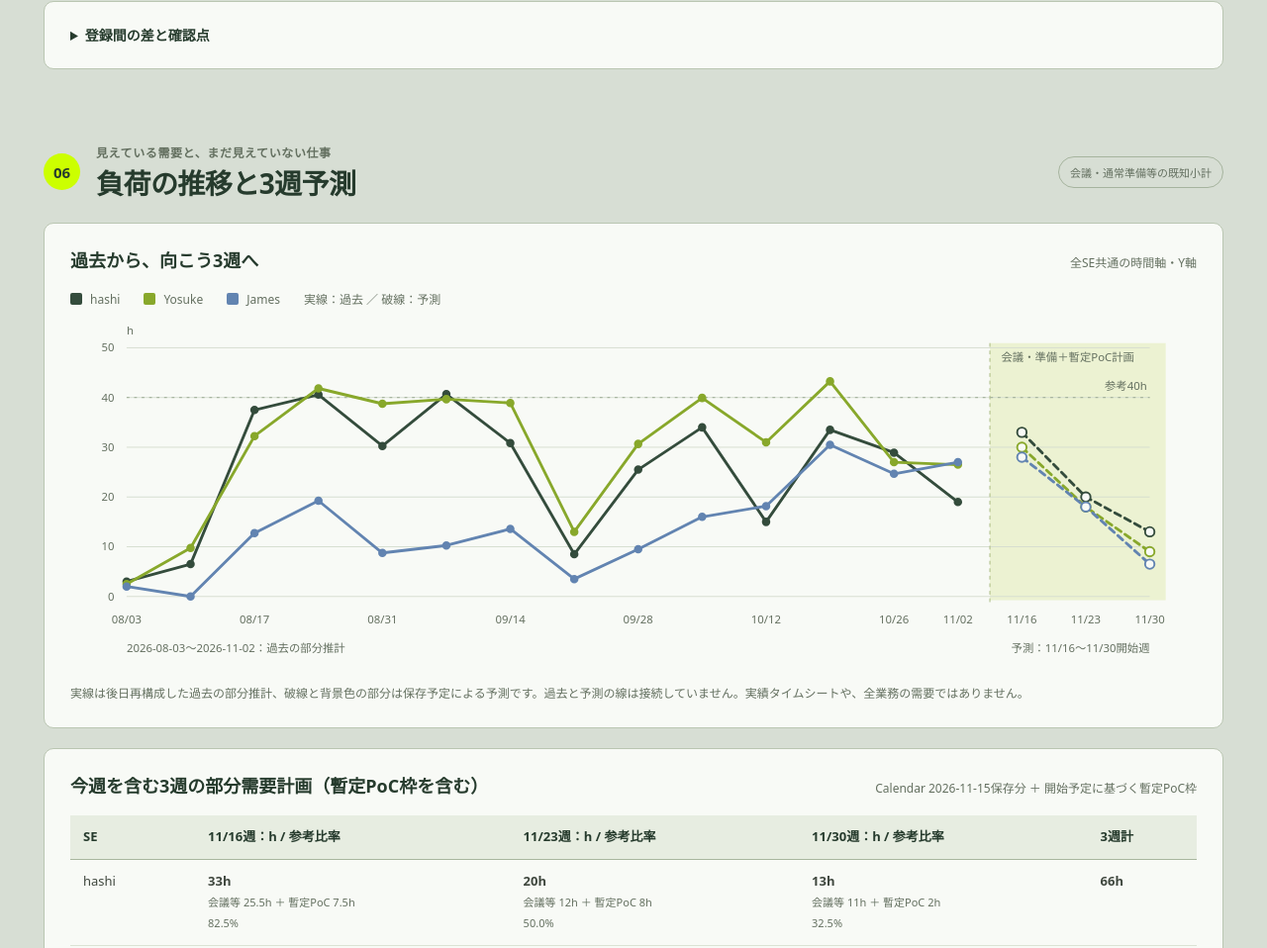
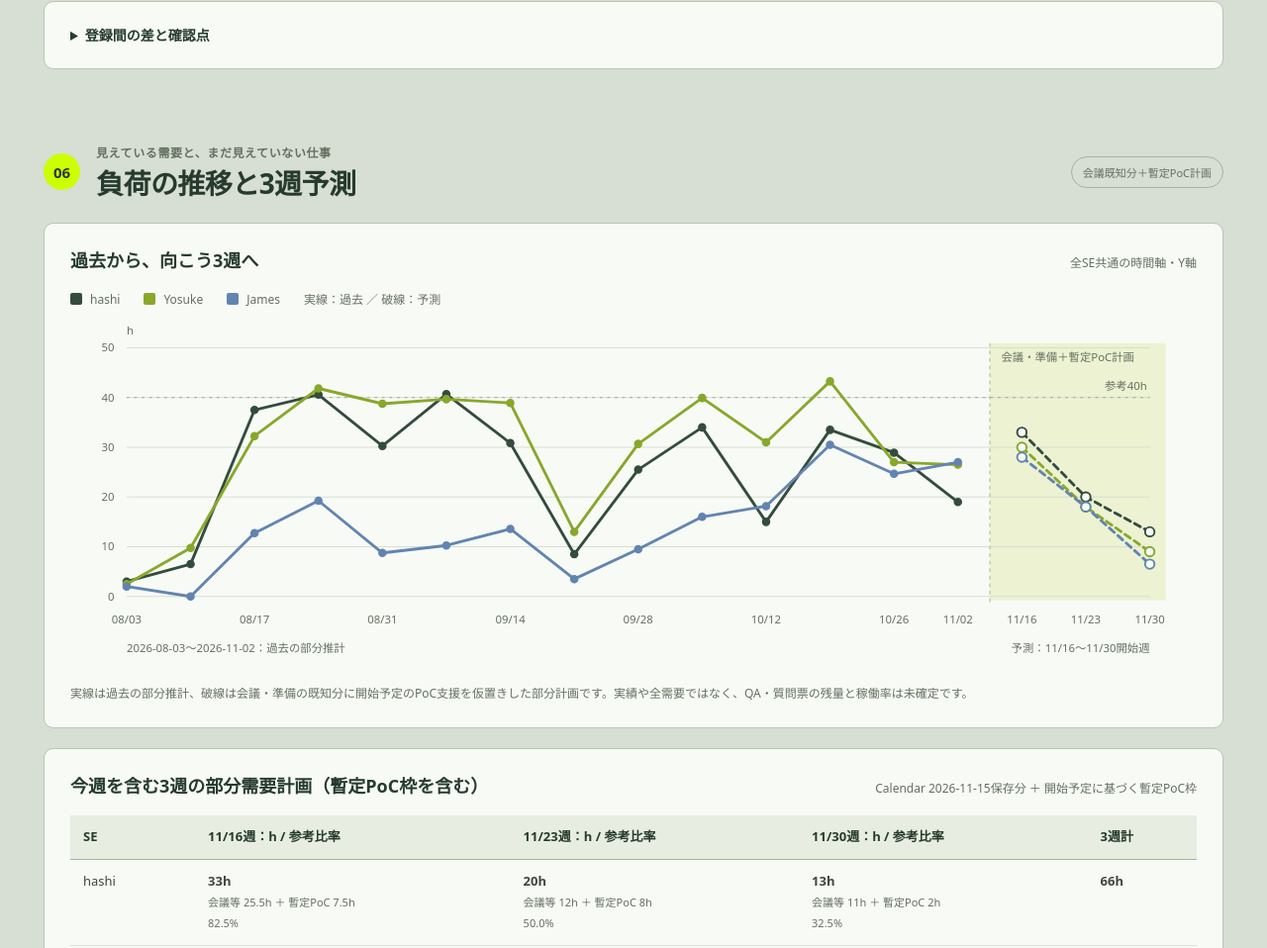
Before and after one commit to picketfence-labs/picketfence-labs.github.io, a plain HTML site: page reports/se-activities/jp-se-weekly-20261116-v2.html in a window 1280 px wide. Shown: the part 10510-11468 px from the top of the page at 99% size. Drawn offline with Linux system fonts and the light colour scheme.

Commit message:
Clarify provisional planning in workload section captions

```diff
--- a/reports/se-activities/jp-se-weekly-20261116-v2.html
+++ b/reports/se-activities/jp-se-weekly-20261116-v2.html
@@ -78,8 +78,8 @@
     <details class="card compact"><summary>登録間の差と確認点</summary><p>Primary欄とTeam Member Primaryの両方を照合します。今回の表示で登録を自動的に修正したり、担当の優先順位を変えたりはしていません。</p><div id="assignment-differences" class="table-scroll"></div></details>
   </section>
   <section id="workload" aria-labelledby="workload-title">
-    <div class="section-head"><span class="section-number">06</span><div><p class="eyebrow">見えている需要と、まだ見えていない仕事</p><h2 id="workload-title">負荷の推移と3週予測</h2></div><span class="scope-chip">会議・通常準備等の既知小計</span></div>
-    <div class="card"><div class="card-head"><h3>過去から、向こう3週へ</h3><p>全SE共通の時間軸・Y軸</p></div><div class="legend" id="se-legend"></div><div id="workload-chart" class="chart-scroll"></div><p class="footnote">実線は後日再構成した過去の部分推計、破線と背景色の部分は保存予定による予測です。過去と予測の線は接続していません。実績タイムシートや、全業務の需要ではありません。</p></div>
+    <div class="section-head"><span class="section-number">06</span><div><p class="eyebrow">見えている需要と、まだ見えていない仕事</p><h2 id="workload-title">負荷の推移と3週予測</h2></div><span class="scope-chip" id="workload-scope">会議・通常準備等の既知小計</span></div>
+    <div class="card"><div class="card-head"><h3>過去から、向こう3週へ</h3><p>全SE共通の時間軸・Y軸</p></div><div class="legend" id="se-legend"></div><div id="workload-chart" class="chart-scroll"></div><p class="footnote" id="workload-chart-note">実線は後日再構成した過去の部分推計、破線と背景色の部分は保存予定による予測です。過去と予測の線は接続していません。実績タイムシートや、全業務の需要ではありません。</p></div>
     <div class="card"><div class="card-head"><h3 id="forecast-label">今週を含む3週の既知推計</h3><p id="forecast-clock"></p></div><div id="forecast-table" class="table-scroll"></div><p class="footnote">参考比率＝既知推定h÷暫定容量40h×100。会社休業・個人休暇を確認済みの実容量ではありません。100%超も保持します。後半週の低い値を、余力の証明に使わないでください。</p></div>
     <div class="card" id="operational-load-card" hidden><div class="card-head"><h3>会議外作業と暫定PoC支援枠</h3></div><div id="operational-load-table" class="table-scroll"></div><p id="operational-load-limits" class="footnote"></p></div>
     <div class="explanation"><div><span class="label-pill">hと%の関係</span><h3>同じ仕事を、時間と割合で見る</h3><p id="ratio-example"></p></div><div><span class="label-pill">総計が未確定の理由</span><h3>未推計の仕事を0hにしない</h3><p>PoCの実開始・支援担当・当週の必要量、Q&Aの現在残量、未確定の予定などが残っています。既知小計は出せますが、全業務の総時間と稼働率はまだ確定できません。</p></div></div>
@@ -267,7 +267,11 @@ function renderWorkload(){
  $('workload-chart').innerHTML=svg(w,h,b,`過去${hw.length}週の部分推計と今週を含む3週間の予定需要、全SE共通軸`);
  $('se-legend').innerHTML=d.people.map(p=>`<span><i style="background:${p.color}"></i>${esc(p.name)}</span>`).join('')+'<span>実線：過去 ／ 破線：予測</span>';
  $('forecast-clock').textContent=`Calendar ${a.calendar_as_of}保存分`+(d.operational_work?.plans?.length?' ＋ 開始予定に基づく暫定PoC枠':'');
- if(d.operational_work?.plans?.length)$('forecast-label').textContent='今週を含む3週の部分需要計画（暫定PoC枠を含む）';
+ if(d.operational_work?.plans?.length){
+  $('forecast-label').textContent='今週を含む3週の部分需要計画（暫定PoC枠を含む）';
+  $('workload-scope').textContent='会議既知分＋暫定PoC計画';
+  $('workload-chart-note').textContent='実線は過去の部分推計、破線は会議・準備の既知分に開始予定のPoC支援を仮置きした部分計画です。実績や全需要ではなく、QA・質問票の残量と稼働率は未確定です。';
+ }
  const forecastRows=d.people.map(p=>[esc(p.name),...fw.map(week=>{const r=a.forecast.find(r=>r.se===p.name&&r.week===week);const pct=r.capacity>0?r.hours/r.capacity*100:null;return `<strong>${fmt(r.hours)}h</strong>${r.provisional_additional_hours?`<br><span class="data-note">会議等 ${fmt(r.calendar_hours)}h ＋ 暫定PoC ${fmt(r.provisional_additional_hours)}h</span>`:''}<br><span class="${pct>100?'pos-over':'data-note'}">${pct===null?'比率未確定':pct.toFixed(1)+'%'}</span>`;}),`<strong>${fmt(a.forecast.filter(r=>r.se===p.name).reduce((s,r)=>s+r.hours,0))}h</strong>`]);
  $('forecast-table').innerHTML=table(['SE',...fw.map(w=>shortDate(w)+'週：h / 参考比率'),'3週計'],forecastRows);
  const example=a.forecast.reduce((best,r)=>r.hours>best.hours?r:best,a.forecast[0]);$('ratio-example').textContent=example.capacity>0?`たとえば${fmt(example.hours)}hは${d.operational_work?.plans?.length?'会議等と暫定PoC支援枠の部分需要計画':'既知の時間小計'}です。暫定${fmt(example.capacity)}hで割ると${(example.hours/example.capacity*100).toFixed(1)}%。同じ仕事を割合で表した参考値であり、新たな工数を加えた値ではありません。全業務の総時間・稼働率は未確定のままです。`:`${fmt(example.hours)}hは既知の時間小計です。容量が未確認のため、割合は未確定です。`;
```
